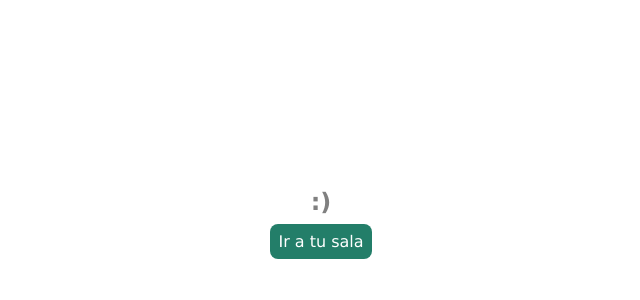
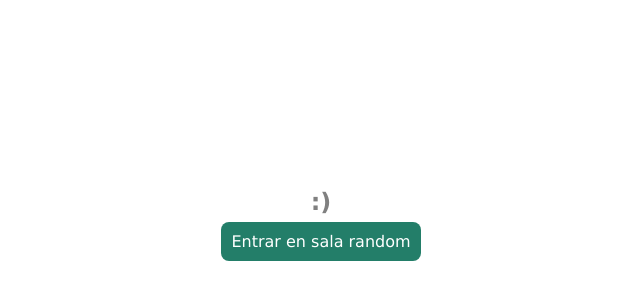
Before and after one commit to vainahopper/randomroom, a plain HTML site: page index.html in a window 1280 px wide. Shown: the part 68-368 px from the top of the page, without its empty margins (319-959 px from the left). Drawn offline with Linux system fonts and the light colour scheme.

Commit message:
modify button design

```diff
--- a/index.html
+++ b/index.html
@@ -6,7 +6,7 @@
     </head>
     <body>
         <h1>:)</h1>
-        <a id="linkElementId" href="">Ir a tu sala</a>
+        <a id="linkElementId" href="">Entrar en sala random</a>
         <script src="randomlink.js" defer async></script>
     </body>
 </html>
--- a/style.css
+++ b/style.css
@@ -13,7 +13,7 @@ h1{
     background-color: #237e69;
     color: white;
     border-radius: 8px;
-    padding: 8px;
+    padding: 10px;
     border: 0px;
     text-decoration: none;
 }
```
